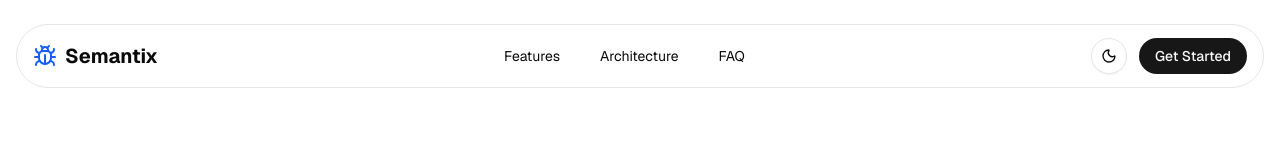
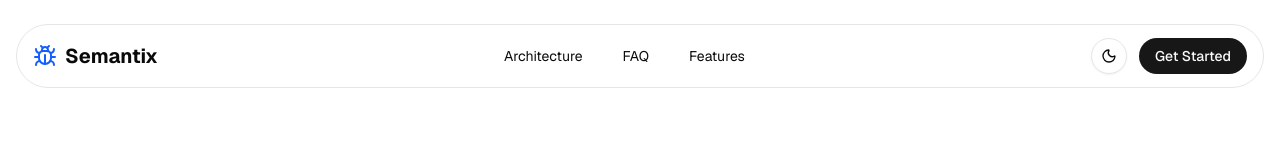
Before and after one commit to asimar007/Semantix_Web-Intelligence_AI-Agent, a Next.js app: page / in a window 1280 px wide. Shown: the top 160 px of the page. Built offline with nearby package versions, Linux system fonts and the light colour scheme.

Commit message:
Update navigation

```diff
--- a/src/components/navbar/nav-menu.jsx
+++ b/src/components/navbar/nav-menu.jsx
@@ -11,11 +11,6 @@ export const NavMenu = (props) => (
     <NavigationMenuList className="gap-6 space-x-0 data-[orientation=vertical]:flex-col data-[orientation=vertical]:items-start">
       <NavigationMenuItem>
         <NavigationMenuLink asChild>
-          <Link href="#features">Features</Link>
-        </NavigationMenuLink>
-      </NavigationMenuItem>
-      <NavigationMenuItem>
-        <NavigationMenuLink asChild>
           <Link href="#architecture">Architecture</Link>
         </NavigationMenuLink>
       </NavigationMenuItem>
@@ -24,6 +19,11 @@ export const NavMenu = (props) => (
           <Link href="#faq">FAQ</Link>
         </NavigationMenuLink>
       </NavigationMenuItem>
+      <NavigationMenuItem>
+        <NavigationMenuLink asChild>
+          <Link href="#features">Features</Link>
+        </NavigationMenuLink>
+      </NavigationMenuItem>
     </NavigationMenuList>
   </NavigationMenu>
 );
```
